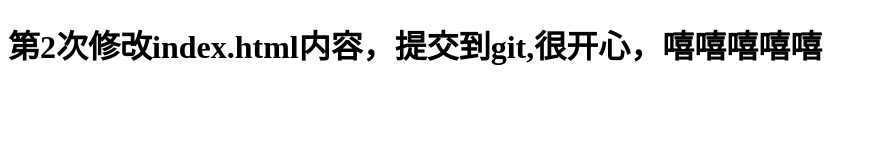
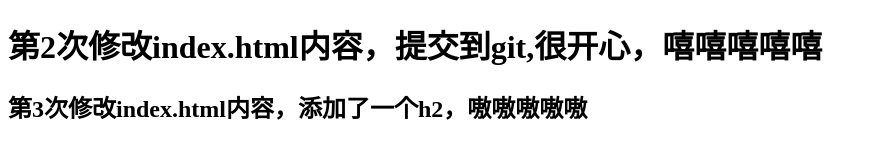
Before and after one commit to cfg1573/QY135Nb666, a plain HTML site: page index.html in a window 1280 px wide. Shown: the whole page, without its empty margins (0-878 px from the left). Drawn offline with Linux system fonts and the light colour scheme.

Commit message:
'第3次提交git，添加了一个h2么也没写'

```diff
--- a/index.html
+++ b/index.html
@@ -8,6 +8,7 @@
 </head>
 <body>
     <h1>第2次修改index.html内容，提交到git,很开心，嘻嘻嘻嘻嘻</h1>
+    <h2>第3次修改index.html内容，添加了一个h2，嗷嗷嗷嗷嗷</h2>
 
 </body>
 </html>
```
